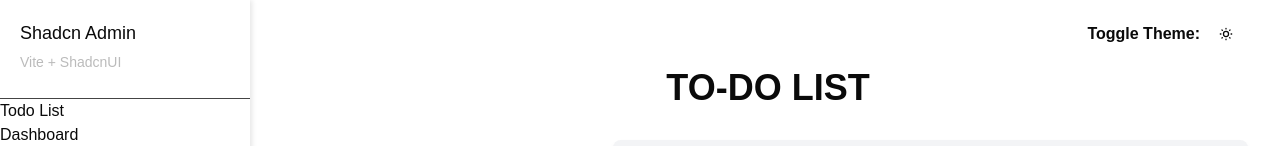
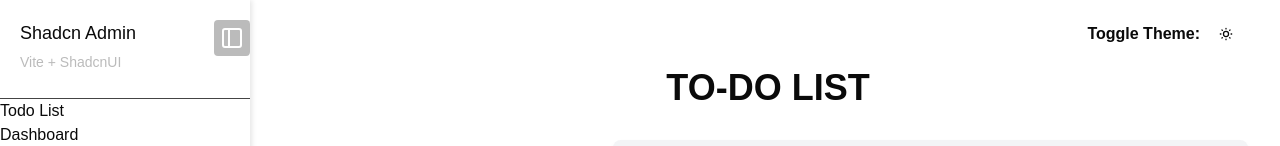
Before and after one commit to Luna-Nhi/remod-418-build-a-simple-to-do-list-app, a Next.js app: page /todo in a window 1280 px wide. Shown: the top 146 px of the page. Built offline with nearby package versions, Linux system fonts and the light colour scheme.

Commit message:
update toggle

```diff
--- a/app/components/Sidebar.css
+++ b/app/components/Sidebar.css
@@ -91,3 +91,49 @@
     left: 20px;
     color: #bbb; /* Adjust footer text color for better visibility in dark mode */
 }
+
+/* Nút toggle */
+.toggle-button {
+  background-color: #bbb; /* Màu nền nhẹ */
+  border: none; /* Không có viền */
+  border-radius: 4px; /* Đường viền tròn */
+  width: 36px; /* Chiều rộng */
+  height: 36px; /* Chiều cao */
+  color: white; /* Màu chữ */
+  cursor: pointer; /* Con trỏ khi di chuột */
+  position: absolute;
+  top: 20px;
+  left: 100%; /* Đặt nút bên trái sidebar */
+  transform: translateX(-100%); /* Đẩy nút ra ngoài sidebar */
+  z-index: 1; /* Đảm bảo nút luôn nổi bật */
+  display: flex; /* Sử dụng flexbox để căn giữa */
+  align-items: center; /* Căn giữa theo chiều dọc */
+  justify-content: center; /* Căn giữa theo chiều ngang */
+  transition: background-color 0.2s; /* Hiệu ứng chuyển tiếp */
+}
+
+/* Hiệu ứng hover cho nút */
+.toggle-button:hover {
+  background-color: #0056b3; /* Màu nền khi hover */
+}
+
+/* Hiệu ứng focus cho nút */
+.toggle-button:focus {
+  outline: none; /* Ẩn viền focus */
+  box-shadow: 0 0 0 2px rgba(0, 123, 255, 0.3); /* Hiệu ứng viền focus nhẹ */
+}
+
+/* Trạng thái đóng của sidebar */
+.sidebar.closed {
+  width: 60px; /* Giảm chiều rộng khi thu gọn */
+}
+
+/* Cập nhật các phần tử bên trong khi sidebar đóng */
+.sidebar.closed .sidebar-menu {
+  display: none; /* Ẩn menu khi sidebar đóng */
+}
+
+.sidebar.closed .sidebar-header,
+.sidebar.closed .sidebar-footer {
+  display: none; /* Ẩn header và footer khi sidebar đóng */
+}
--- a/app/components/Sidebar.tsx
+++ b/app/components/Sidebar.tsx
@@ -1,13 +1,24 @@
 "use client"
-import React from 'react';
+import React, { useState } from 'react';
 import { useTheme } from '../context/theme-context'; // Adjust import based on your structure
+import { PanelLeft } from 'lucide-react'; // Import biểu tượng PanelLeft từ Lucide
 import './Sidebar.css';
 
 const Sidebar: React.FC = () => {
   const { theme } = useTheme(); // Get the current theme
+  const [isOpen, setIsOpen] = useState(true); // Trạng thái mở/thu gọn sidebar
+
+  const toggleSidebar = () => {
+    setIsOpen(!isOpen); // Đảo ngược trạng thái sidebar
+  };
 
   return (
-    <div className={`sidebar ${theme}`}> {/* Apply theme class */}
+    <div className={`sidebar ${theme} ${isOpen ? 'open' : 'closed'}`}>
+      <button className="toggle-button" onClick={toggleSidebar}>
+        <PanelLeft />
+      </button>
+      {isOpen && (
+        <>
           <div className="sidebar-header">
             <h2>Shadcn Admin</h2>
             <p>Vite + ShadcnUI</p>
@@ -28,6 +39,8 @@ const Sidebar: React.FC = () => {
             <p>satnaing</p>
             <p>satnaingdev@gmail.com</p>
           </div>
+        </>
+      )}
     </div>
   );
 };
```
Lines whose indentation alone changed are shown as unchanged.
